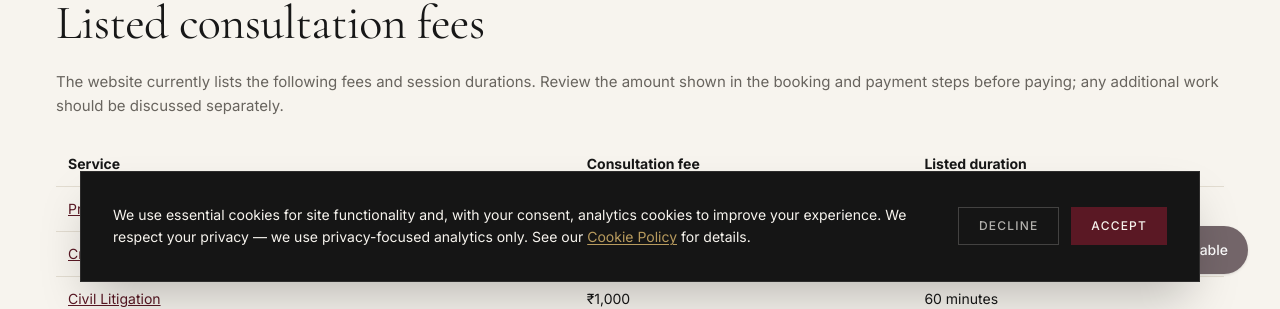
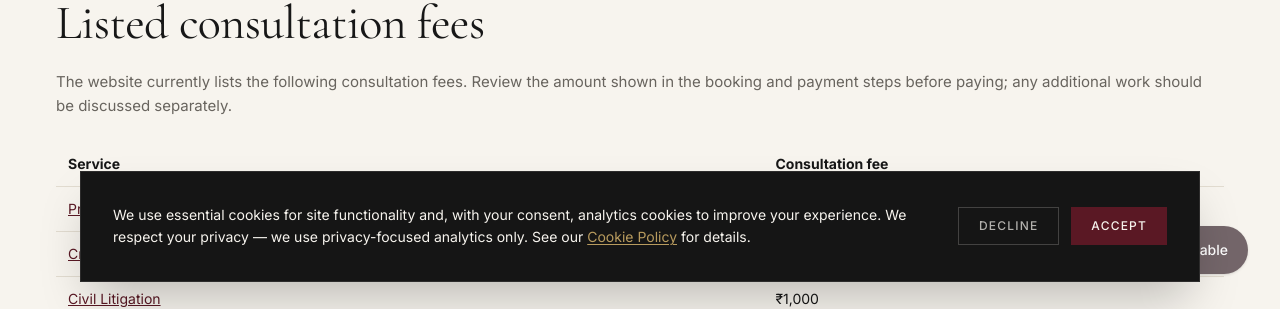
Before and after one commit to Rahul2749/LawyerWebsite, a Next.js app: page /lawyer-fees in a window 1280 px wide. Shown: the part 494-803 px from the top of the page. Built offline with nearby package versions, Linux system fonts and the light colour scheme; no server answers.

Commit message:
Remove duration column from consultation fee table

```diff
--- a/src/app/(public)/lawyer-fees/page.tsx
+++ b/src/app/(public)/lawyer-fees/page.tsx
@@ -11,7 +11,7 @@ export default function LawyerFeesPage() {
     <JsonLd data={breadcrumbSchema([{ name: "Home", path: "/" }, { name: "Lawyer Fees", path: "/lawyer-fees" }])} />
     <section className="pt-32 pb-12 lg:pt-40 bg-bg-secondary"><div className="container max-w-4xl"><p className="text-eyebrow text-accent-gold mb-4">Understand the cost</p><h1 className="text-hero mb-6">Lawyer fees &amp; consultation charges</h1><p className="text-body text-text-secondary leading-relaxed">A consultation fee pays for an initial discussion of your legal concern. It is different from the full cost of drafting documents, filing a case or representing you in court. This guide explains Nyaysaathi&apos;s listed consultation fees and what to clarify before you book.</p></div></section>
     <section className="section"><div className="container max-w-4xl space-y-10">
-      <div><h2 className="text-h2 mb-5">Listed consultation fees</h2><p className="text-text-secondary mb-6">The website currently lists the following fees and session durations. Review the amount shown in the booking and payment steps before paying; any additional work should be discussed separately.</p><div className="overflow-x-auto"><table className="w-full text-left text-sm"><caption className="sr-only">Nyaysaathi consultation fees by legal service</caption><thead><tr className="border-b border-border-subtle"><th scope="col" className="p-3">Service</th><th scope="col" className="p-3">Consultation fee</th><th scope="col" className="p-3">Listed duration</th></tr></thead><tbody>{siteSettings.services.map((service) => <tr key={service.slug} className="border-b border-border-subtle"><th scope="row" className="p-3 font-normal"><Link className="text-accent-wine underline" href={`/legal-services/${service.slug}`}>{service.name}</Link></th><td className="p-3 whitespace-nowrap">{formatPrice(service.price)}</td><td className="p-3 whitespace-nowrap">{service.duration} minutes</td></tr>)}</tbody></table></div></div>
+      <div><h2 className="text-h2 mb-5">Listed consultation fees</h2><p className="text-text-secondary mb-6">The website currently lists the following consultation fees. Review the amount shown in the booking and payment steps before paying; any additional work should be discussed separately.</p><div className="overflow-x-auto"><table className="w-full text-left text-sm"><caption className="sr-only">Nyaysaathi consultation fees by legal service</caption><thead><tr className="border-b border-border-subtle"><th scope="col" className="p-3">Service</th><th scope="col" className="p-3">Consultation fee</th></tr></thead><tbody>{siteSettings.services.map((service) => <tr key={service.slug} className="border-b border-border-subtle"><th scope="row" className="p-3 font-normal"><Link className="text-accent-wine underline" href={`/legal-services/${service.slug}`}>{service.name}</Link></th><td className="p-3 whitespace-nowrap">{formatPrice(service.price)}</td></tr>)}</tbody></table></div></div>
       <div><h2 className="text-h3 mb-4">What should the first discussion cover?</h2><p className="text-text-secondary leading-relaxed">Explain the facts, show the relevant records requested by your advocate, and discuss possible next steps. Ask what review can fit within the booked session and whether further document analysis needs a separate engagement. A consultation does not guarantee a particular outcome.</p></div>
       <div><h2 className="text-h3 mb-4">Why do total lawyer fees vary?</h2><p className="text-text-secondary leading-relaxed">The work required, document volume, urgency, number of hearings, location and complexity affect the scope. A single document review and a contested court case involve different work. Court fees, travel, expert inputs and other expenses may also be separate.</p></div>
       <div><h2 className="text-h3 mb-4">Questions to ask before paying</h2><ul className="list-disc pl-6 text-text-secondary space-y-3"><li>What work and consultation time does this amount include?</li><li>Are taxes or payment charges applicable, and what is the final payable amount?</li><li>Are drafting, notices, filing and appearances charged separately?</li><li>What are the cancellation or rescheduling terms for this booking?</li><li>Will I receive a written scope and quote for any further work?</li></ul></div>
```
